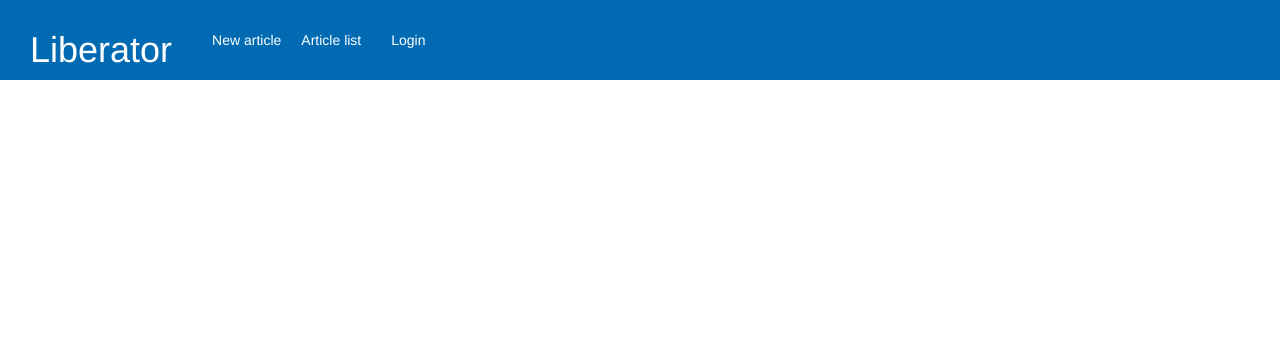
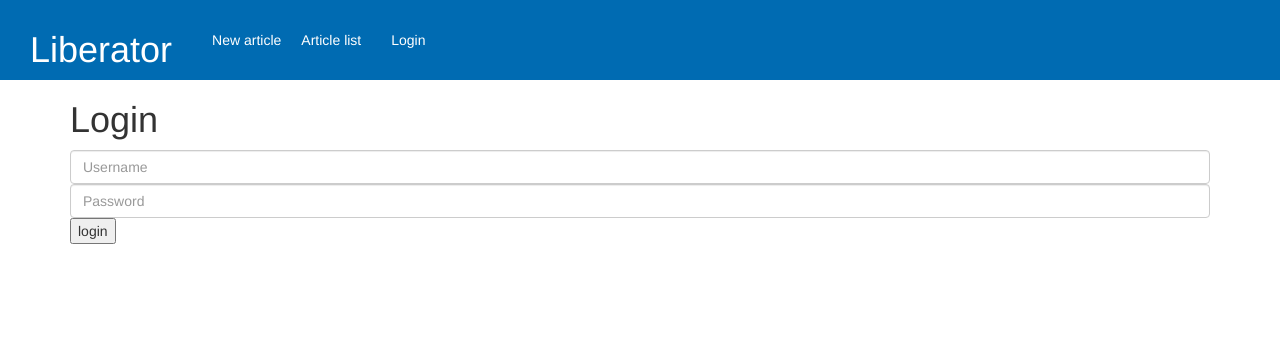
Before and after one commit to libreoss/liberator-api, a Django app: page /login in a window 1280 px wide. Shown: the top 340 px of the page. Run offline with Django 3.2, Linux system fonts and the light colour scheme; some libraries are stand-ins or nearby versions.

Commit message:
Improved login template

```diff
--- a/author_manager/templates/login.html
+++ b/author_manager/templates/login.html
@@ -1,16 +1,16 @@
 {% extends "base.html" %}
 
-{% block contents %}
-
+{% block content %}
+<h1>Login </h1>
 
 <form action="" method="post">
 {% csrf_token %}
-Username: <input type="text" name="username" /> <br>
 
-Password: <input type="password" name="password" /> <br>
+<input type="text" name="username" class="form-control" placeholder="Username"/>
 
-<input type="submit">Send</input>
+<input type="password" name="password" class="form-control" placeholder="Password"/>
 
+<input type="submit" value="login"/>
 </form>
 
 {% endblock %}
```
